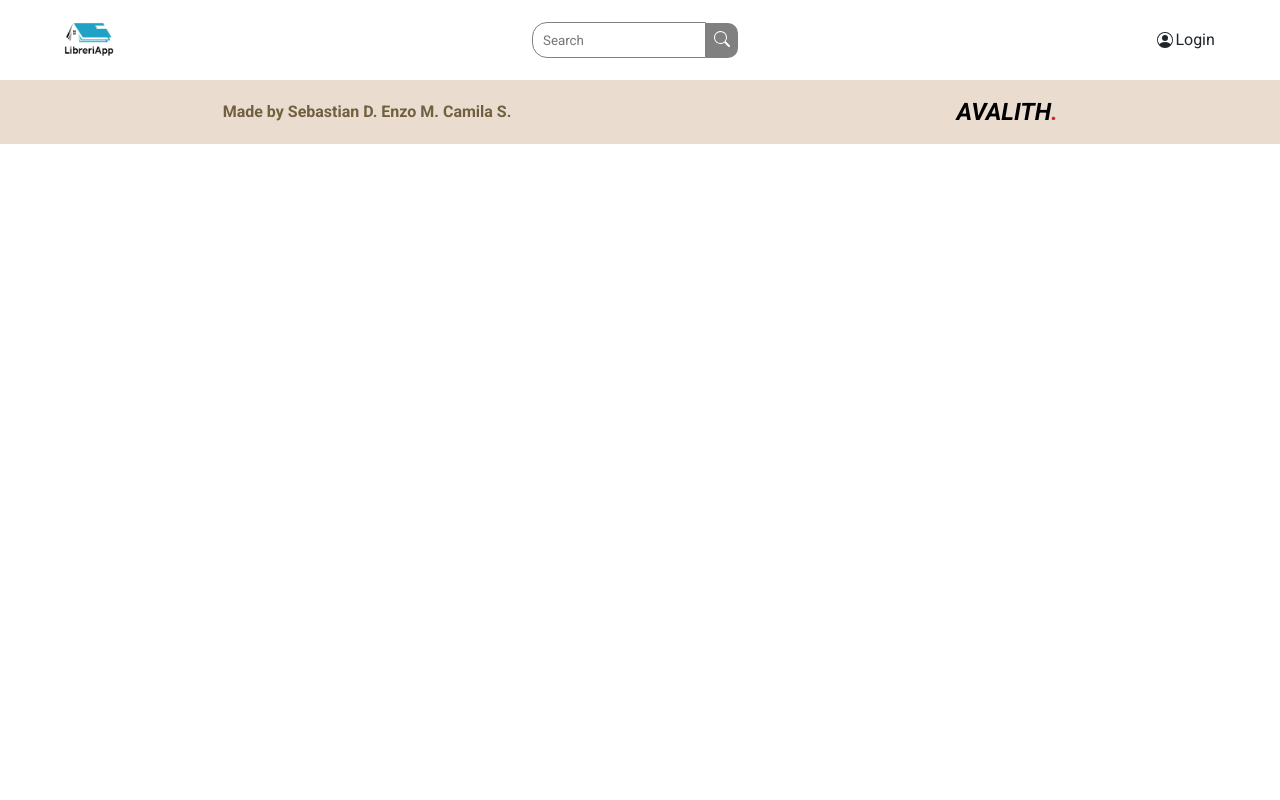
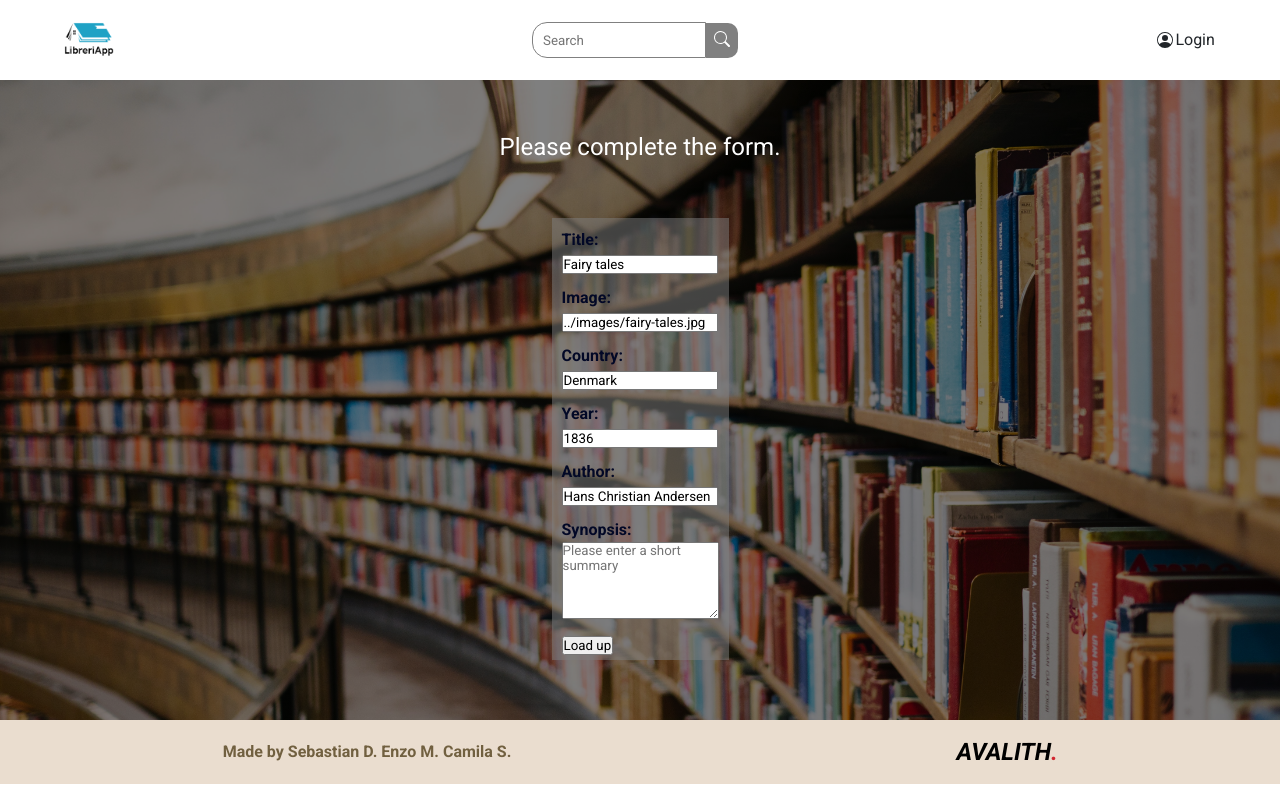
Before and after one commit to lemarchesi09/sf-library-app, a React (Create React App) app: page /update/1 in a window 1280 px wide. Built offline with nearby package versions, Linux system fonts and the light colour scheme.

Commit message:
:construction: fix: redux function: update cards

```diff
--- a/package.json
+++ b/package.json
@@ -18,6 +18,7 @@
     "react-scripts": "5.0.1",
     "react-toastify": "^9.0.8",
     "sweetalert2": "^11.5.1",
+    "sweetalert2-react-content": "^5.0.3",
     "web-vitals": "^2.1.4"
   },
   "scripts": {
--- a/src/App.js
+++ b/src/App.js
@@ -21,6 +21,7 @@ function App() {
         {/*Agregar enrutado dinamico con uso de id*/}
         <Route path="/details/:index" element={<Details />} />
         <Route path="/createbook" element={<CreateBook />} />
+        <Route path="/update/:index" element={<CreateBook />} />
 
       </Routes>
       <Footer />
--- a/src/components/CreateBook/CreateBook.js
+++ b/src/components/CreateBook/CreateBook.js
@@ -1,16 +1,37 @@
-import React from "react";
 import { useForm } from "react-hook-form";
 import "./createBook.css";
 import { v4 as uuidv4 } from "uuid";
-import { useDispatch } from "react-redux";
-import { addBook } from '../../features/books/booksSlice'
-import { useNavigate } from 'react-router-dom';
+import { useDispatch, useSelector } from "react-redux";
+import { addBook, editBook } from '../../features/books/booksSlice'
+import { useNavigate, useParams } from 'react-router-dom';
+import Swal from 'sweetalert2'
+import withReactContent from 'sweetalert2-react-content'
+import { useEffect, useState } from 'react';
+
+const MySwal = withReactContent(Swal)
 
 
 const CreateBook = () => {
 
   const dispatch = useDispatch()
   const navigate = useNavigate()
+  const { index } = useParams()
+
+  const [book, setBook] = useState({
+    title:"",
+    image:"",
+    country:"",
+    year:"",
+    author:"",
+    synopsis:""
+  })
+  const books = useSelector((state)=> state.books)
+
+  useEffect(()=>{
+    if(index){
+      setBook(books[index])
+    }
+  },[])
 
   const {
     register,
@@ -19,7 +40,43 @@ const CreateBook = () => {
   } = useForm();
 
   const onSubmit = (data, e) => {
-    //console.log('imagen desde Form: ',typeof(data.image))
+
+    if(index){
+      try {
+        console.log('entrando al edit')
+        dispatch(editBook({
+          index,
+          title: data.title.trim(),
+          imageLink: data.image,
+          country: data.country.trim(),
+          year: data.year,
+          author: data.author.trim(),
+          synopsis: data.synopsis.trim(),
+          id: uuidv4(),}))
+        navigate('/dashboard')
+        MySwal.fire({
+          title: 'Updated!',
+          text: 'Your book was successfully updated',
+          icon: 'success',
+          confirmButtonText: 'Ok',
+        })
+
+        // limpiar campos
+        e.target.reset();
+
+      } catch (error) {
+
+        console.log(error)
+        MySwal.fire({
+          title: 'Error!',
+          text: 'Sorry... your book was not successfully updated',
+          icon: 'error',
+          confirmButtonText: 'Ok',
+        })
+
+      }
+    }else{
+      try {
 
         dispatch(addBook({
           title: data.title.trim(),
@@ -30,9 +87,29 @@ const CreateBook = () => {
           synopsis: data.synopsis.trim(),
           id: uuidv4(),}))
         navigate('/dashboard')
+        MySwal.fire({
+          title: 'Created!',
+          text: 'Your book was successfully uploaded to the database',
+          icon: 'success',
+          confirmButtonText: 'Ok',
+        })
 
         // limpiar campos
         e.target.reset();
+
+      } catch (error) {
+
+        console.log(error)
+        MySwal.fire({
+          title: 'Error!',
+          text: 'Sorry... your book was not successfully uploaded to the database',
+          icon: 'error',
+          confirmButtonText: 'Ok',
+        })
+
+      }
+    }
+
   };
 
   return (
@@ -52,6 +129,7 @@ const CreateBook = () => {
             type="text"
             placeholder="Max 30 characters"
             autoComplete="off"
+            defaultValue = {book.title}
             {...register("title", {
               required: {
                 value: true,
@@ -76,6 +154,7 @@ const CreateBook = () => {
             type="text"
             placeholder="Enter the image URL"
             autoComplete="off"
+            defaultValue = {book.imageLink}
             {...register("image", {
               required: {
                 value: true,
@@ -96,6 +175,7 @@ const CreateBook = () => {
             type="text"
             placeholder="Max 20 letters"
             autoComplete="off"
+            defaultValue = {book.country}
             {...register("country", {
               required: {
                 value: true,
@@ -117,9 +197,10 @@ const CreateBook = () => {
           <input
             id="year"
             className="form__input"
-            type="date"
+            type="number"
             placeholder="Max 30 letters"
             autoComplete="off"
+            defaultValue = {book.year}
             {...register("year", {
               required: {
                 value: true,
@@ -140,6 +221,7 @@ const CreateBook = () => {
             type="text"
             placeholder="Max 30 letters"
             autoComplete="off"
+            defaultValue = {book.author}
             {...register("author", {
               required: {
                 value: true,
@@ -164,6 +246,7 @@ const CreateBook = () => {
             id="synopsis"
             rows="5"
             placeholder="Please enter a short summary"
+            defaultValue = {book.synopsis}
             {...register("synopsis", {
               required: "The synopsis input is required",
             })}
--- a/src/components/Dashboard/Dashboard.js
+++ b/src/components/Dashboard/Dashboard.js
@@ -1,41 +1,51 @@
-//import { useEffect, useState } from "react";
 import "./dashboard.css";
-//import json from"../../json/books.json";
 import { Link } from "react-router-dom";
 import { useSelector, useDispatch } from 'react-redux'
 import { deleteBook } from '../../features/books/booksSlice'
+import Swal from 'sweetalert2'
+import withReactContent from 'sweetalert2-react-content'
 
+
+const MySwal = withReactContent(Swal)
 
 
 export const Dashboard = () =>{
-    //const [books, setBooks] = useState([{}])
 
     const books = useSelector((state)=> state.books)
 
     const dispatch = useDispatch()
 
-    // const getBooks = async () =>{
-    //     const response = await fetch(json)
-    //     console.log('response', response);
-    //     const data = await response.json()
-    //     console.log('data',data);
-    //     setBooks(data)
-    // }
-
-    // Controlador para borrar -> Hay que traspasarlo al store
-
     const handleDelete = (title) =>{
-        dispatch(
-            deleteBook(title)
-          )
+        MySwal.fire({
+            title: 'Are you sure?',
+            text: "You won't be able to revert this!",
+            icon: 'warning',
+            showCancelButton: true,
+            confirmButtonColor: '#3085d6',
+            cancelButtonColor: '#d33',
+            confirmButtonText: 'Yes, delete it!'
+          }).then((result) => {
+            if (result.isConfirmed) {
+                dispatch(
+                    deleteBook(title)
+                  )
+                  MySwal.fire({
+                    title:'Delete book',
+                    text:'the book was successfully removed',
+                    icon:'success',
+                    confirmButtonText: 'Ok',
+                  })
+            }
+          })
 
     }
 
-    // LLamado y seteo de estado
-/*     useEffect(() =>{
-        setBooks(booksFromStore)
-    }, []) */
-    //console.log('books', books);
+    const primerAuthor = (stringToSplit, separator) => {
+        const arrayOfStrings = stringToSplit.split(separator)
+        return arrayOfStrings[0]
+      }
+    const comma = ';'
+
     return(
         <div className="dashboard">
             <div className="dashboard-text">
@@ -47,13 +57,13 @@ export const Dashboard = () =>{
                 return(
                     <div key={index} className="book-item">
                         <h3>{book.title}</h3>
-                        <p><span>Author: </span>{book.author}</p>
+                        <p><span>Author: </span>{primerAuthor(book.author, comma)}</p>
                         <img src={book.imageLink} alt="img-card" />
 
                         <Link to={`/details/${index}`}><button className="button btn-info">More info</button></Link>
 
                         <div className="button-cont">
-                            <button className="button btn-upd"><Link to="/update">Update</Link></button>
+                            <button className="button btn-upd"><Link to={`/update/${index}`}>Update</Link></button>
                             <button className="button btn-dlt" onClick={() =>{handleDelete(book.title)}}>Delete</button>
                         </div>
                     </div>
--- a/src/components/Details/Details.js
+++ b/src/components/Details/Details.js
@@ -1,37 +1,12 @@
-//import { Link } from 'react-router-dom'
 import moment from 'moment';
-/* import image from '../assets/welcome-bg-1jpg' */
-//import logo from '../../assets/images/testBook.png'
 import './details.css'
-import { useParams } from 'react-router-dom'
+import { Link, useParams } from 'react-router-dom'
 import { useSelector } from 'react-redux'
 
 export const Details = () => {
   const books = useSelector((state)=> state.books)
   const { index } = useParams()
   console.log(books[index])
-
-/*   function splitString(stringToSplit, separator) {
-    const arrayOfStrings = stringToSplit.split(separator)
-
-    console.log('The original string is: ', stringToSplit)
-    console.log('The separator is: ', separator)
-    console.log('The array has ', arrayOfStrings.length, ' elements: ', arrayOfStrings.join(' / '))
-  } */
-
- /*  console.log('bookCard: ',bookCard)
-  const arrayToSplit = Object.values(bookCard)
-  console.log('stringToSplit: ',arrayToSplit)
-  console.log('type of Autor: ',typeof(arrayToSplit[3]))
-  console.log('Autor: ', arrayToSplit[3])
-
-  const stringToSplit = arrayToSplit[3]
-
-  const comma = ';'
-
-  splitString(stringToSplit, comma)*/
-  console.log('imagen: ',books[index].imageLink)
-
 
   return (
     <div className="bookCard">
@@ -54,10 +29,7 @@ export const Details = () => {
 
       </div>
 
-
-{/*       <Link to={back}>
-      </Link> */}
-        <button className="button__back">back</button>
+      <Link to={'/dashboard'}><button className="button__back">back</button></Link>
 
     </div>
 
--- a/src/features/books/booksSlice.js
+++ b/src/features/books/booksSlice.js
@@ -8,7 +8,17 @@ const booksSlice = createSlice({
    initialState,
    reducers: {
     addBook: (state, action)=>{
-        state.push(action.payload)
+        state.unshift(action.payload)
+    },
+    editBook: (state, action)=>{
+        const { index, title, imageLink, country, year, author, synopsis } = action.payload
+        console.log(index)
+        state[index].title = title
+        state[index].imageLink = imageLink
+        state[index].country = country
+        state[index].year = year
+        state[index].author = author
+        state[index].synopsis = synopsis
     },
     deleteBook: (state, action)=>{
         return state.filter(book => book.title !== action.payload)
@@ -17,6 +27,6 @@ const booksSlice = createSlice({
 })
 
 
-//export const {addBooks, deleteBooks, editBooks} = booksSlice.actions
-export const { addBook, deleteBook } = booksSlice.actions
+//editBooks
+export const { addBook, deleteBook, editBook } = booksSlice.actions
 export default booksSlice.reducer
```
Also changed, not shown: 1 other file (tests, documents, lock files or other folders). Lines whose indentation alone changed are shown as unchanged.
